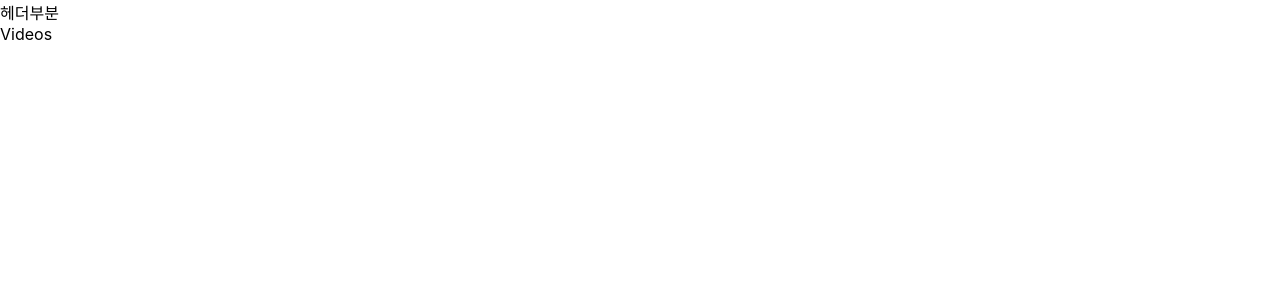
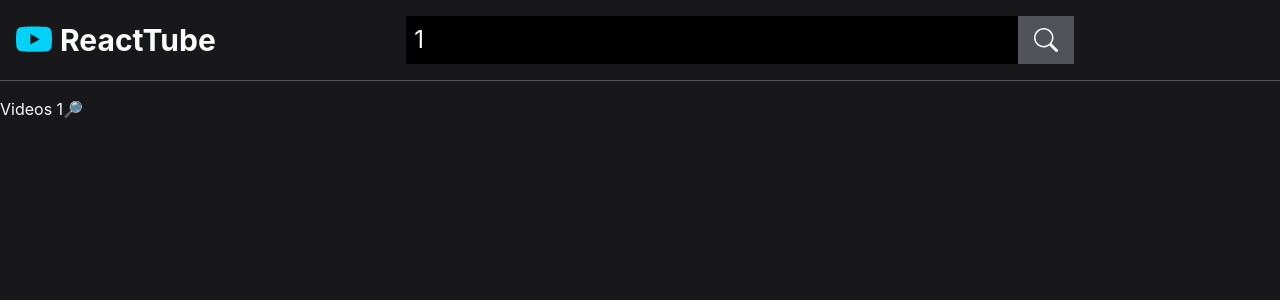
Before and after one commit to dongwook98/react-tube, a React (Create React App) app: page /videos/1 in a window 1280 px wide. Shown: the top 300 px of the page. Built offline with nearby package versions, Linux system fonts and the light colour scheme.

Commit message:
add: 검색 헤더 기능 및 스타일링

```diff
--- a/package.json
+++ b/package.json
@@ -8,6 +8,7 @@
     "@testing-library/user-event": "^13.5.0",
     "react": "^18.2.0",
     "react-dom": "^18.2.0",
+    "react-icons": "^4.12.0",
     "react-router-dom": "^6.21.0",
     "react-scripts": "5.0.1",
     "web-vitals": "^2.1.4"
@@ -35,5 +36,8 @@
       "last 1 firefox version",
       "last 1 safari version"
     ]
+  },
+  "devDependencies": {
+    "tailwindcss": "^3.3.6"
   }
 }
--- a/src/App.js
+++ b/src/App.js
@@ -1,9 +1,10 @@
 import { Outlet } from 'react-router-dom';
+import Header from './components/Header';
 
 function App() {
   return (
     <>
-      <div>헤더부분</div>
+      <Header />
       <Outlet />
     </>
   );
--- /dev/null
+++ b/src/components/Header.jsx
@@ -0,0 +1,40 @@
+import React, { useEffect, useState } from 'react';
+import { Link, useNavigate, useParams } from 'react-router-dom';
+import { BsYoutube, BsSearch } from 'react-icons/bs';
+
+export default function Header() {
+  const { keyword } = useParams();
+  const navigate = useNavigate();
+  const [text, setText] = useState('');
+  const handleChange = (e) => {
+    setText(e.target.value);
+  };
+  const handleSubmit = (e) => {
+    e.preventDefault();
+    navigate(`/videos/${text}`);
+  };
+  useEffect(() => {
+    setText(keyword || '');
+  }, [keyword]);
+
+  return (
+    <header className='w-full flex p-4 text-2xl border-b border-zinc-600 mb-4'>
+      <Link to='/' className='flex items-center'>
+        <BsYoutube className='text-4xl text-brand' />
+        <h1 className='font-bold ml-2 text-3xl'>ReactTube</h1>
+      </Link>
+      <form className='w-full flex justify-center' onSubmit={handleSubmit}>
+        <input
+          className='w-7/12 p-2 outline-none bg-black text-grey-50'
+          type='text'
+          placeholder='검색해보세요.'
+          value={text}
+          onChange={handleChange}
+        />
+        <button className='bg-zinc-600 px-4'>
+          <BsSearch />
+        </button>
+      </form>
+    </header>
+  );
+}
--- a/src/index.css
+++ b/src/index.css
@@ -1,3 +1,7 @@
+@tailwind base;
+@tailwind components;
+@tailwind utilities;
+
 body {
   margin: 0;
   font-family: -apple-system, BlinkMacSystemFont, 'Segoe UI', 'Roboto', 'Oxygen',
@@ -5,6 +9,14 @@ body {
     sans-serif;
   -webkit-font-smoothing: antialiased;
   -moz-osx-font-smoothing: grayscale;
+  width: 100vw;
+  height: 100vh;
+  @apply flex flex-col items-center;
+  @apply bg-zinc-900 text-gray-50;
+}
+
+#root {
+  @apply w-full max-w-screen-2xl;
 }
 
 code {
--- a/src/pages/Videos.jsx
+++ b/src/pages/Videos.jsx
@@ -1,5 +1,8 @@
 import React from 'react';
+import { useParams } from 'react-router-dom';
 
 export default function Videos() {
-  return <div>Videos</div>;
+  const { keyword } = useParams();
+
+  return <div>Videos {keyword ? `${keyword}🔎` : '🔥'}</div>;
 }
--- /dev/null
+++ b/tailwind.config.js
@@ -0,0 +1,12 @@
+/** @type {import('tailwindcss').Config} */
+module.exports = {
+  content: ['./src/**/*.{js,jsx}'],
+  theme: {
+    extend: {
+      colors: {
+        brand: '#02D2F8',
+      },
+    },
+  },
+  plugins: [],
+};
```
Also changed, not shown: 1 other file (tests, documents, lock files or other folders).
